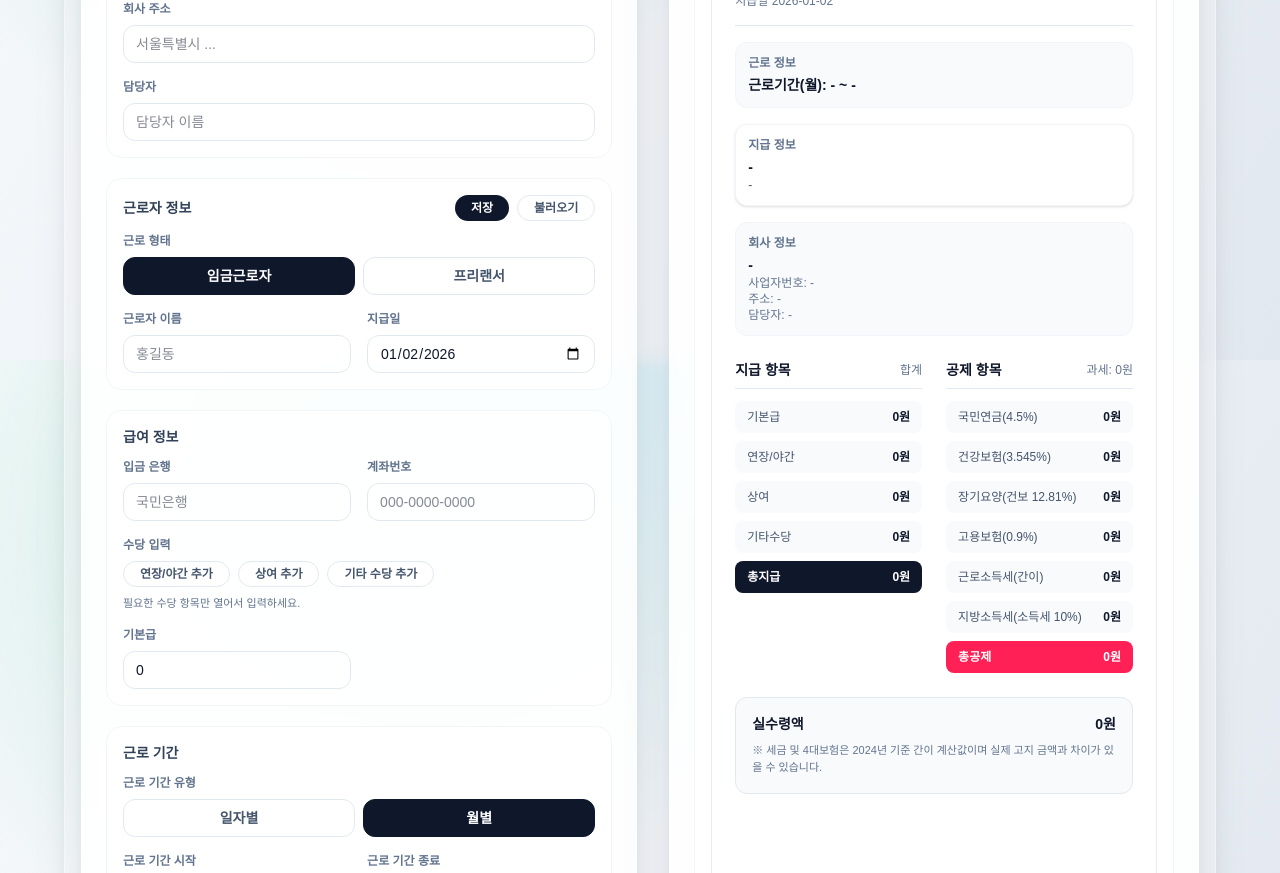
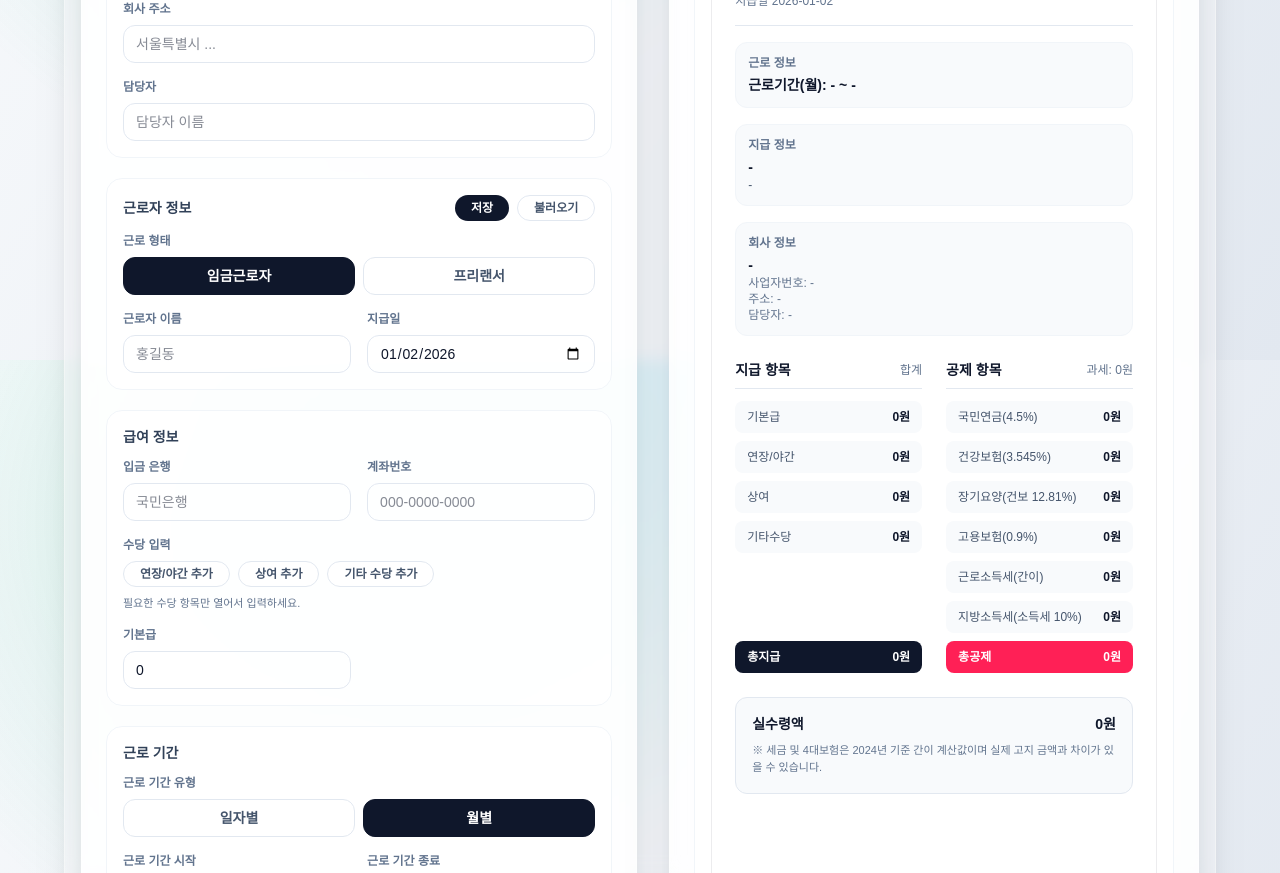
Before and after one commit to leessang10/payslip, a Next.js app: page / in a window 1280 px wide. Shown: the part 440-1313 px from the top of the page. Built offline with nearby package versions, Linux system fonts and the light colour scheme.

Commit message:
feat: 미리보기 UI 수정

```diff
--- a/src/app/page.tsx
+++ b/src/app/page.tsx
@@ -182,6 +182,7 @@ const pdfStyles = {
     gridTemplateColumns: "1fr 1fr",
     gap: "6mm",
     marginTop: "6mm",
+    alignItems: "stretch",
   },
   sectionTitle: {
     display: "flex",
@@ -207,6 +208,9 @@ const pdfStyles = {
     backgroundColor: "#0f172a",
     color: "#ffffff",
     fontWeight: 600,
+  },
+  totalRowAuto: {
+    marginTop: "auto",
   },
   totalRowDeduction: {
     backgroundColor: "#e11d48",
@@ -981,7 +985,7 @@ export default function Home() {
                       {form.workPeriodEnd || "-"}
                     </p>
                   </div>
-                  <div className="rounded-xl border border-slate-100 bg-white p-3 shadow-sm">
+                  <div className="rounded-xl border border-slate-100 bg-slate-50 p-3">
                     <p className="text-xs font-semibold text-slate-500">지급 정보</p>
                     <p className="mt-1 text-sm font-semibold text-slate-900">
                       {form.bankName || "-"}
@@ -1007,13 +1011,13 @@ export default function Home() {
                   </div>
                 </div>
 
-                <div className="mt-6 grid gap-6 sm:grid-cols-2">
-                  <div>
+                <div className="mt-6 grid items-stretch gap-6 sm:grid-cols-2">
+                  <div className="flex h-full flex-col">
                     <div className="flex items-center justify-between border-b border-slate-200 pb-2">
                       <h4 className="text-sm font-semibold">지급 항목</h4>
                       <span className="text-xs text-slate-500">합계</span>
                     </div>
-                    <div className="mt-3 grid gap-2">
+                    <div className="mt-3 flex flex-1 flex-col gap-2">
                       {payItems.map((item) => (
                         <div
                           key={item.label}
@@ -1025,7 +1029,7 @@ export default function Home() {
                           </span>
                         </div>
                       ))}
-                      <div className="flex items-center justify-between rounded-lg bg-slate-900 px-3 py-2 text-white">
+                      <div className="mt-auto flex items-center justify-between rounded-lg bg-slate-900 px-3 py-2 text-white">
                         <span className="text-xs font-semibold">총지급</span>
                         <span className="text-xs font-semibold">
                           {formatCurrency(calculations.gross)}원
@@ -1033,14 +1037,14 @@ export default function Home() {
                       </div>
                     </div>
                   </div>
-                  <div>
+                  <div className="flex h-full flex-col">
                     <div className="flex items-center justify-between border-b border-slate-200 pb-2">
                       <h4 className="text-sm font-semibold">공제 항목</h4>
                       <span className="text-xs text-slate-500">
                         과세: {formatCurrency(calculations.taxable)}원
                       </span>
                     </div>
-                    <div className="mt-3 grid gap-2">
+                    <div className="mt-3 flex flex-1 flex-col gap-2">
                       {calculations.deductionLabels.map((item) => (
                         <div
                           key={item.key}
@@ -1052,7 +1056,7 @@ export default function Home() {
                           </span>
                         </div>
                       ))}
-                      <div className="flex items-center justify-between rounded-lg bg-rose-500 px-3 py-2 text-white">
+                      <div className="mt-auto flex items-center justify-between rounded-lg bg-rose-500 px-3 py-2 text-white">
                         <span className="text-xs font-semibold">총공제</span>
                         <span className="text-xs font-semibold">
                           {formatCurrency(calculations.totalDeductions)}원
@@ -1126,7 +1130,7 @@ export default function Home() {
           </div>
 
           <div style={pdfStyles.gridTwo}>
-            <div>
+            <div style={{ display: "flex", flexDirection: "column" }}>
               <div style={pdfStyles.sectionTitle}>
                 <span>지급 항목</span>
                 <span>합계</span>
@@ -1137,13 +1141,13 @@ export default function Home() {
                   <span>{formatCurrency(item.value)}원</span>
                 </div>
               ))}
-              <div style={pdfStyles.totalRow}>
+              <div style={{ ...pdfStyles.totalRow, ...pdfStyles.totalRowAuto }}>
                 <span>총지급</span>
                 <span>{formatCurrency(calculations.gross)}원</span>
               </div>
             </div>
 
-            <div>
+            <div style={{ display: "flex", flexDirection: "column" }}>
               <div style={pdfStyles.sectionTitle}>
                 <span>공제 항목</span>
                 <span>과세 {formatCurrency(calculations.taxable)}원</span>
@@ -1154,7 +1158,13 @@ export default function Home() {
                   <span>{formatCurrency(calculations.deductions[item.key])}원</span>
                 </div>
               ))}
-              <div style={{ ...pdfStyles.totalRow, ...pdfStyles.totalRowDeduction }}>
+              <div
+                style={{
+                  ...pdfStyles.totalRow,
+                  ...pdfStyles.totalRowDeduction,
+                  ...pdfStyles.totalRowAuto,
+                }}
+              >
                 <span>총공제</span>
                 <span>{formatCurrency(calculations.totalDeductions)}원</span>
               </div>
```
